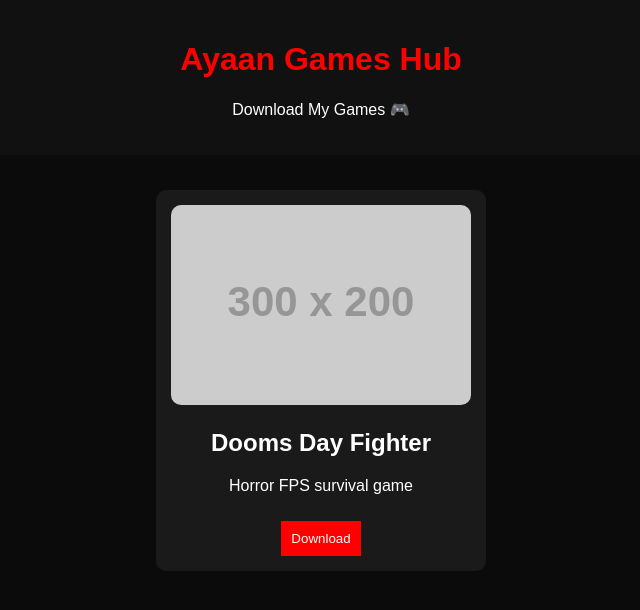
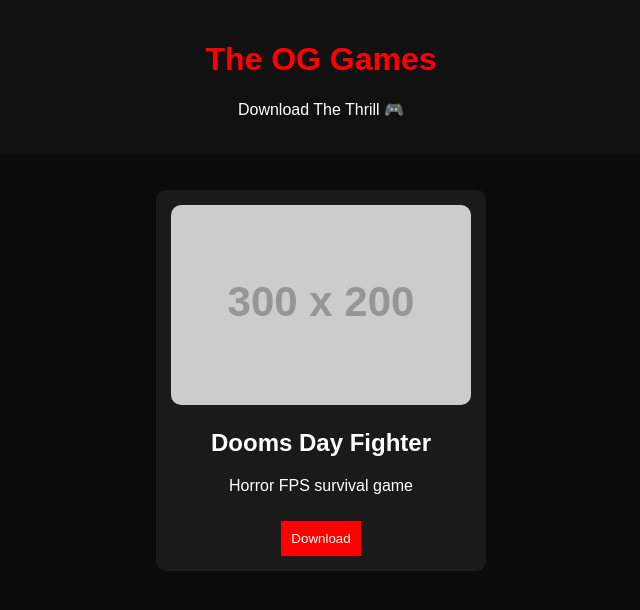
Before and after one commit to Ayaan-OG/ayaan-games, a plain HTML site: page index.html in a window 1280 px wide. Shown: the whole page, without its empty margins (319-959 px from the left). Drawn offline with Linux system fonts and the light colour scheme; placeholder pictures from the web are drawn by us.

Commit message:
Update index.html

```diff
--- a/index.html
+++ b/index.html
@@ -3,7 +3,7 @@
 <head>
 <meta charset="UTF-8">
 <meta name="viewport" content="width=device-width, initial-scale=1.0">
-<title>Ayaan Games Hub</title>
+<title>The OG Games</title>
 
 <style>
 body {
@@ -58,8 +58,8 @@ button {
 <body>
 
 <header>
-    <h1>Ayaan Games Hub</h1>
-    <p>Download My Games 🎮</p>
+    <h1>The OG Games</h1>
+    <p>Download The Thrill 🎮</p>
 </header>
 
 <div class="container" id="games"></div>
```
